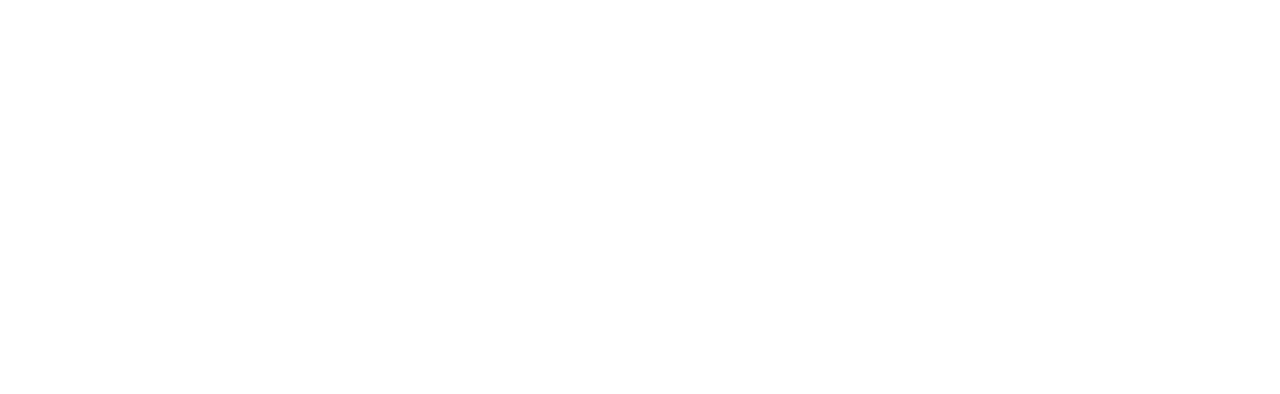
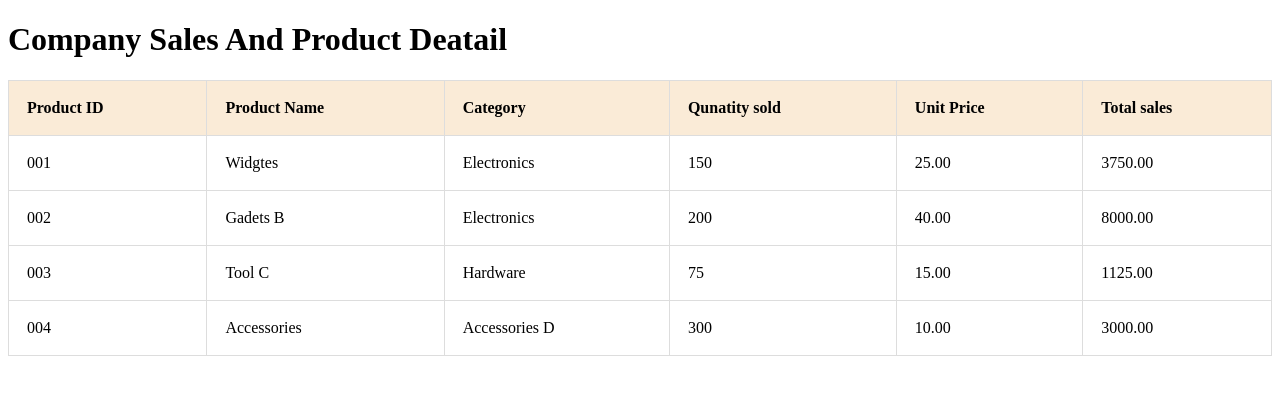
Before and after one commit to akashyadavam/HTML, a plain HTML site: page HTML/index.html in a window 1280 px wide. Drawn offline with Linux system fonts and the light colour scheme.

Commit message:
first commit

```diff
--- a/HTML/index.html
+++ b/HTML/index.html
@@ -4,8 +4,95 @@
     <meta charset="UTF-8">
     <meta name="viewport" content="width=device-width, initial-scale=1.0">
     <title>Document</title>
+    <style>
+
+        table{
+            width: 100%;
+            border-collapse:collapse ;
+
+        }
+        th,td{
+            text-align: left;
+            border: 1px,solid #ddd;
+            padding: 18px;
+
+        }
+        th{
+            background-color: antiquewhite;
+        }
+    </style>
 </head>
 <body>
 
+
+        <h1>Company Sales And Product Deatail</h1>
+
+            <table><thead>
+                <tr>
+
+                    <th>Product ID</th>
+                    <th>Product Name</th>
+                    <th>Category</th>
+                    <th>Qunatity sold</th>
+                    <th>Unit Price</th>
+
+                <th>Total sales</th>
+                </tr>
+                </thead>
+
+                <tbody>
+                    <tr>
+                        <td>001</td>
+                        <td>Widgtes</td>
+                        <td>Electronics</td>
+                        <td>150</td>
+                        <td>25.00</td>
+                        <td>3750.00</td>
+
+                    </tr>
+
+
+                    <tr>
+                        <td>002</td>
+                        <td>Gadets B</td>
+                        <td>Electronics</td>
+                        <td>200</td>
+                        <td>40.00</td>
+                        <td>8000.00</td>
+
+                    </tr>
+
+
+                    <tr>
+                        <td>003</td>
+                        <td>Tool C</td>
+                        <td>Hardware</td>
+                        <td>75</td>
+                        <td>15.00</td>
+                        <td>1125.00</td>
+
+                    </tr>
+
+
+                    <tr>
+                        <td>004</td>
+                        <td>Accessories</td>
+                        <td>Accessories D</td>
+                        <td>300</td>
+                        <td>10.00</td>
+                        <td>3000.00</td>
+
+                    </tr>
+                </tbody>
+
+
+
+
+
+            </table>
+
+
+
+
 </body>
 </html>
```
Also changed, not shown: HTML/index2.html (added, +124 -0 lines).
